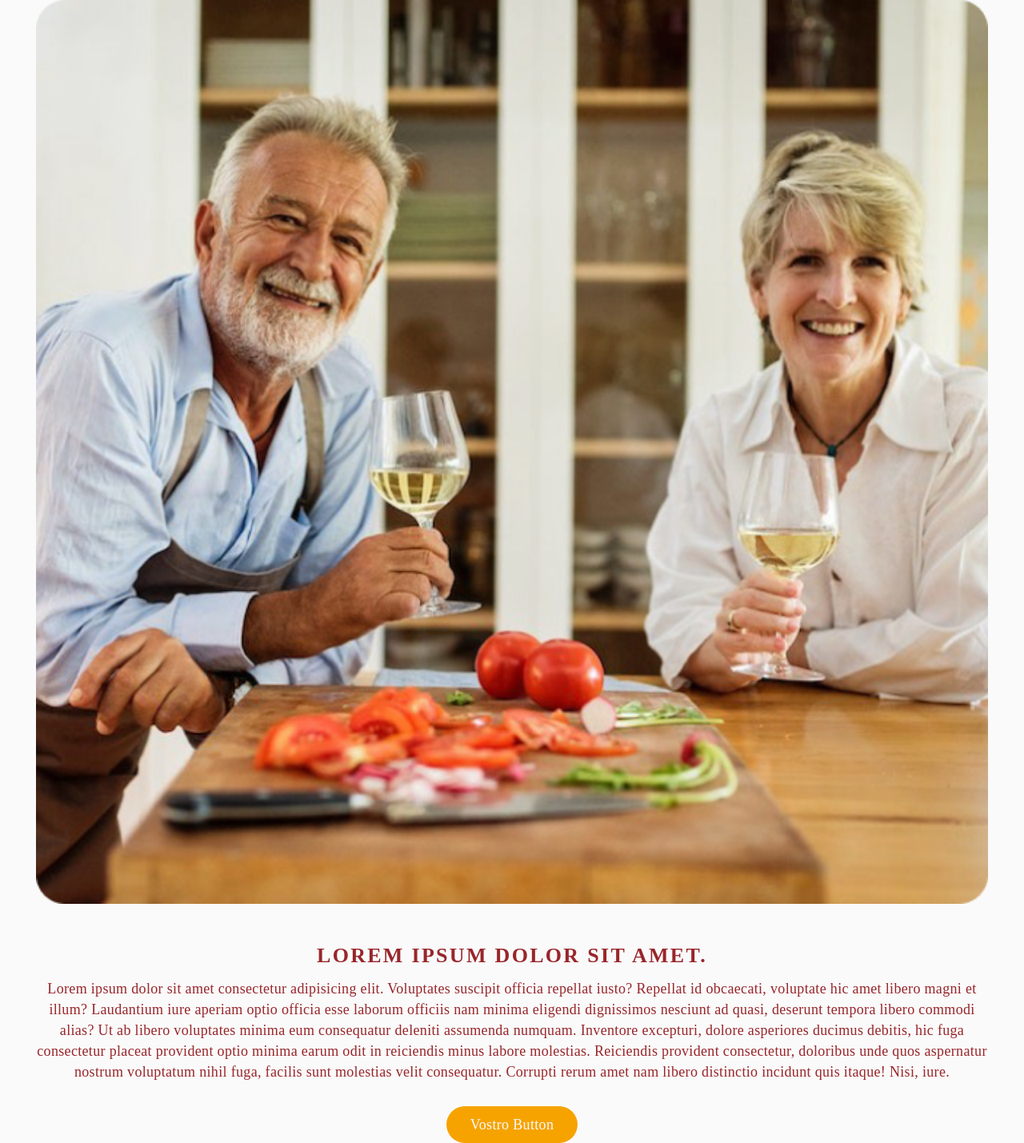
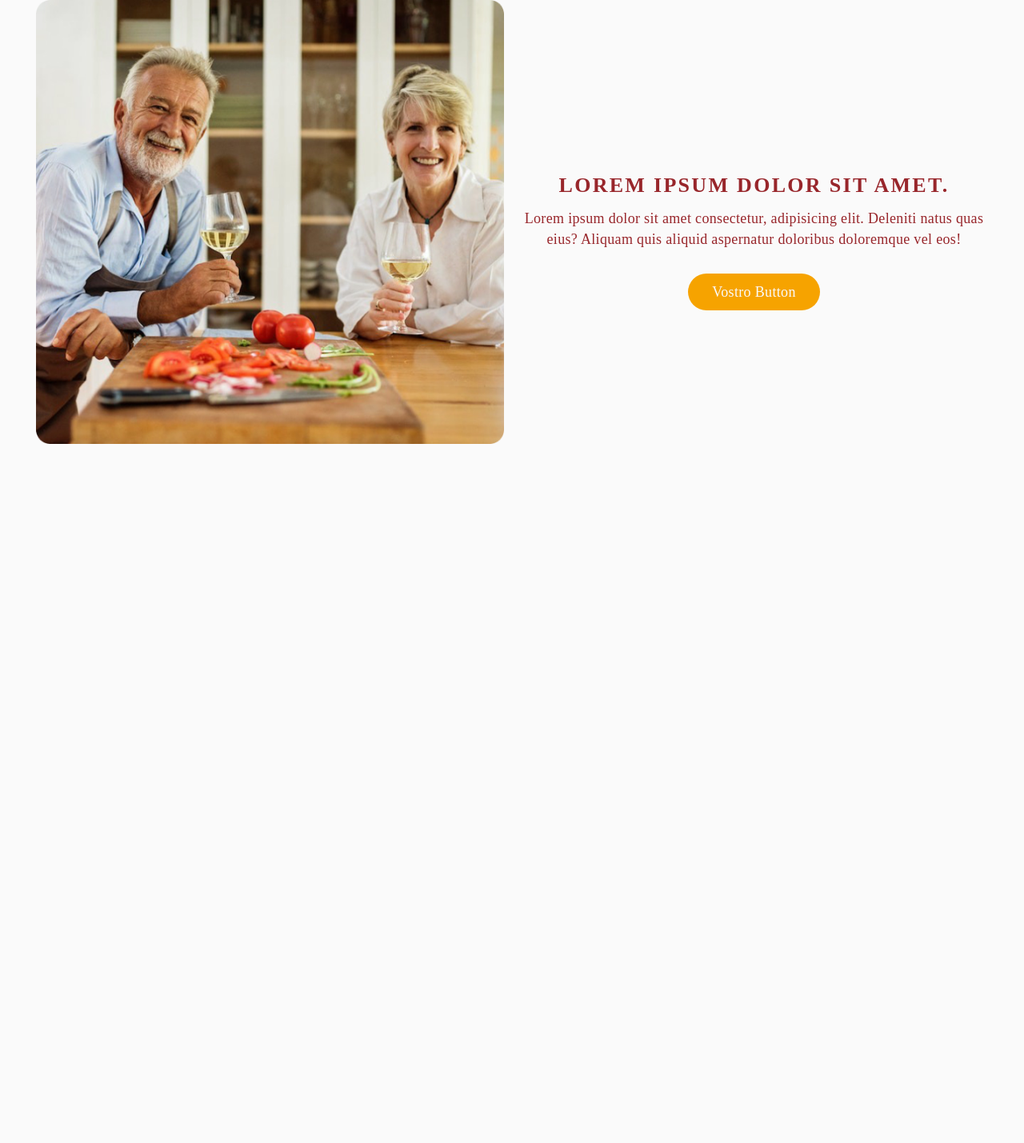
Before and after one commit to KieIO/vostro, a PHP site: page /components/article-with-img-text.html in a window 1280 px wide. Shown: the whole page at 80% size. After the commit the page ends 555 px from the top, so only its background shows below. Run offline with PHP 8.4, Linux system fonts and the light colour scheme.

Commit message:
style: responsive component article with img text

```diff
--- a/components/article-with-img-text.html
+++ b/components/article-with-img-text.html
@@ -14,13 +14,15 @@
         <figure class="img-wrap">
             <img src="../assets/images/banner1.png" alt="">
         </figure>
+        <div class="second-column">
             <article class="content-article">
                 <h2 class="u-heading-2">Lorem ipsum dolor sit amet.</h2>
-            <p class="content">Lorem ipsum dolor sit amet consectetur adipisicing elit. Voluptates suscipit officia repellat iusto? Repellat id obcaecati, voluptate hic amet libero magni et illum? Laudantium iure aperiam optio officia esse laborum officiis nam minima eligendi dignissimos nesciunt ad quasi, deserunt tempora libero commodi alias? Ut ab libero voluptates minima eum consequatur deleniti assumenda numquam. Inventore excepturi, dolore asperiores ducimus debitis, hic fuga consectetur placeat provident optio minima earum odit in reiciendis minus labore molestias. Reiciendis provident consectetur, doloribus unde quos aspernatur nostrum voluptatum nihil fuga, facilis sunt molestias velit consequatur. Corrupti rerum amet nam libero distinctio incidunt quis itaque! Nisi, iure.</p>
+                <p class="content">Lorem ipsum dolor sit amet consectetur, adipisicing elit. Deleniti natus quas eius? Aliquam quis aliquid aspernatur doloribus doloremque vel eos!</p>
                 <div class="bottom">
                     <button class="u-button u-button-primary">Vostro Button</button>
                 </div>
             </article>
+        </div>
     </section>
 </body>
 
--- a/style.css
+++ b/style.css
@@ -8,15 +8,27 @@
       height: 100%;
       -o-object-fit: cover;
          object-fit: cover; }
-  .article-with-img-text .content-article {
+  .article-with-img-text .second-column {
     text-align: center;
     margin-top: 4rem; }
-    .article-with-img-text .content-article h2 {
+    .article-with-img-text .second-column h2 {
       margin-bottom: 0; }
-    .article-with-img-text .content-article .content {
+    .article-with-img-text .second-column .content {
       margin-top: 1rem; }
-    .article-with-img-text .content-article .bottom {
+    .article-with-img-text .second-column .bottom {
       margin-top: 3rem; }
+  @media screen and (min-width: 641px) {
+    .article-with-img-text {
+      display: flex;
+      justify-content: space-between;
+      align-items: center; }
+      .article-with-img-text .img-wrap, .article-with-img-text .second-column {
+        flex: 1; }
+      .article-with-img-text .second-column {
+        margin-left: 2rem; }
+        .article-with-img-text .second-column .content-article {
+          max-width: 60rem;
+          margin: auto; } }
 
 .banner-with-text .img-wrap {
   border-radius: 2rem; }
```
Also changed, not shown: styles/article-with-img-text.scss (+17 -1 lines). Lines whose indentation alone changed are shown as unchanged.
